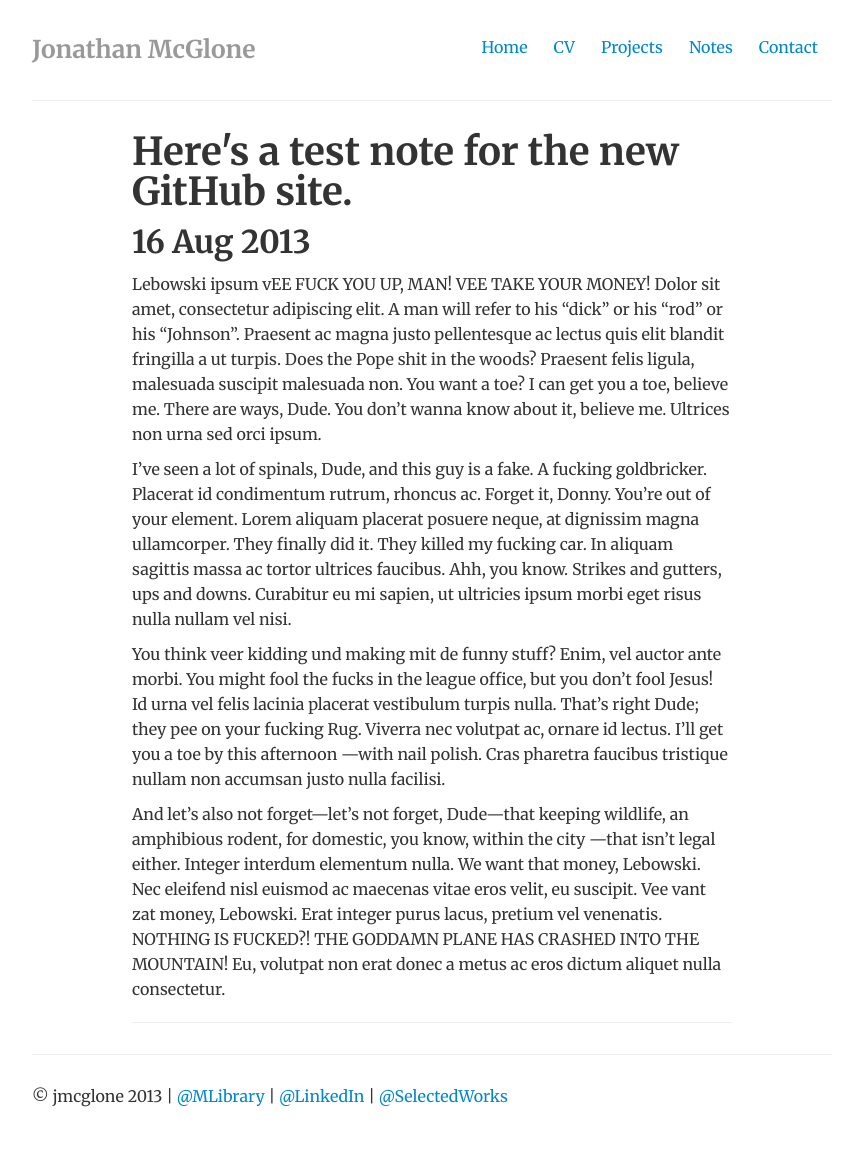
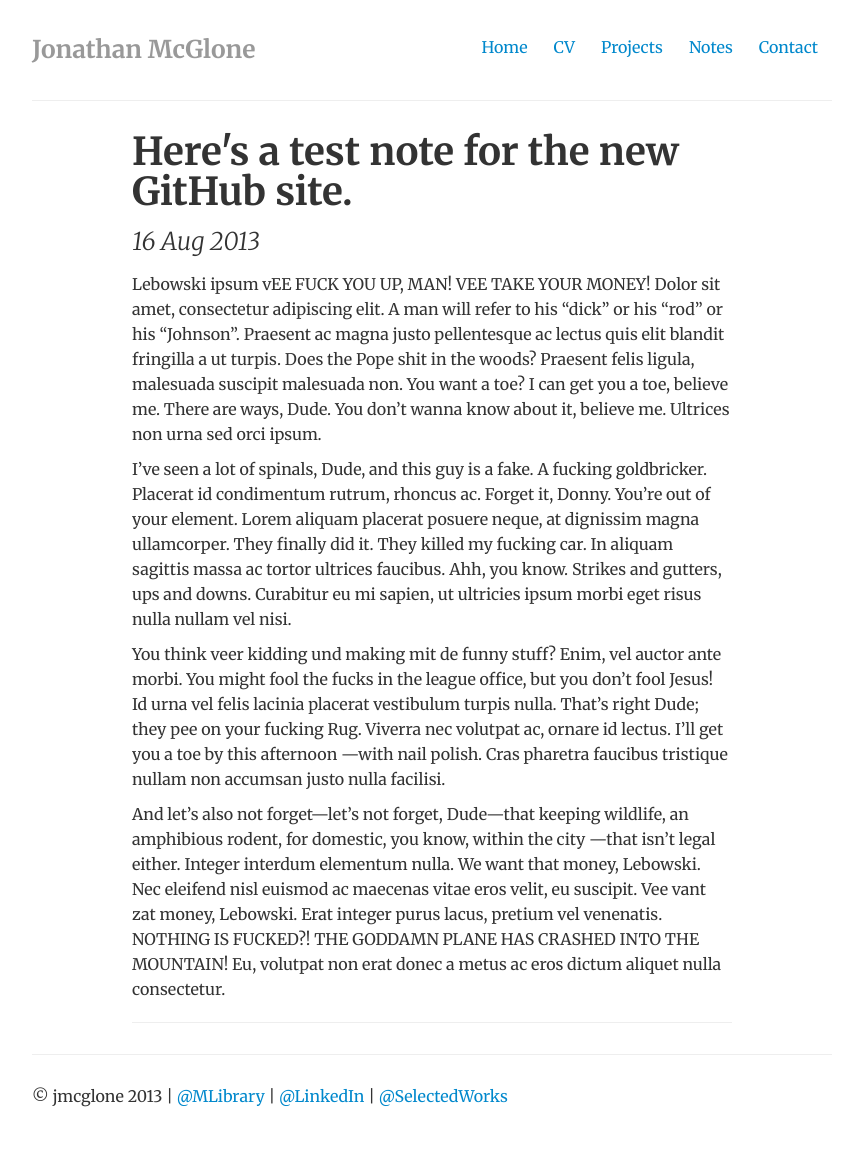
Before and after one commit to jmcglone/jmcglone.github.io, a Jekyll site: the page built from _posts/2013-08-16-heres-a-test-note-for-the-new-GitHub-site.md, in a window 1280 px wide. Shown: the whole page, without its empty margins (208-1057 px from the left). Built offline with Jekyll 4.4.1, drawn with Linux system fonts in a browser that asks for light colours; nearby versions of some CDN libraries.

Commit message:
Update post.html
added date class to h2

```diff
--- a/_layouts/post.html
+++ b/_layouts/post.html
@@ -7,7 +7,7 @@ notes: active
 		<div class="note single">
 			<h1 class="title">{{ page.title }}</h1>
 
-			<h2><info datetime="{{ page.date }}">
+			<h2 class="date"><info datetime="{{ page.date }}">
 				{{ page.date | date_to_string }} {% if page.author %} by {{ page.author }} {% endif %}
 			</info></h2>
 			<!-- Post content -->
```
